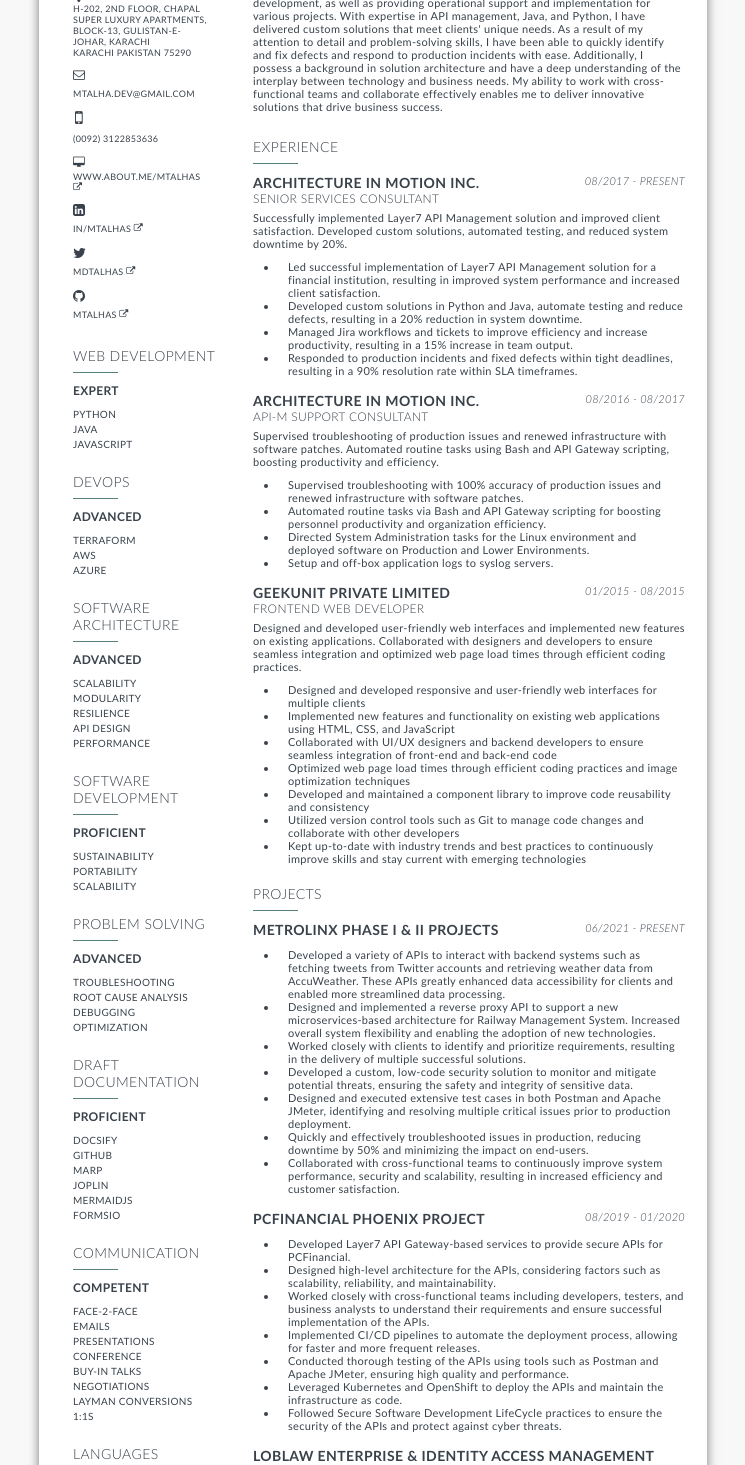
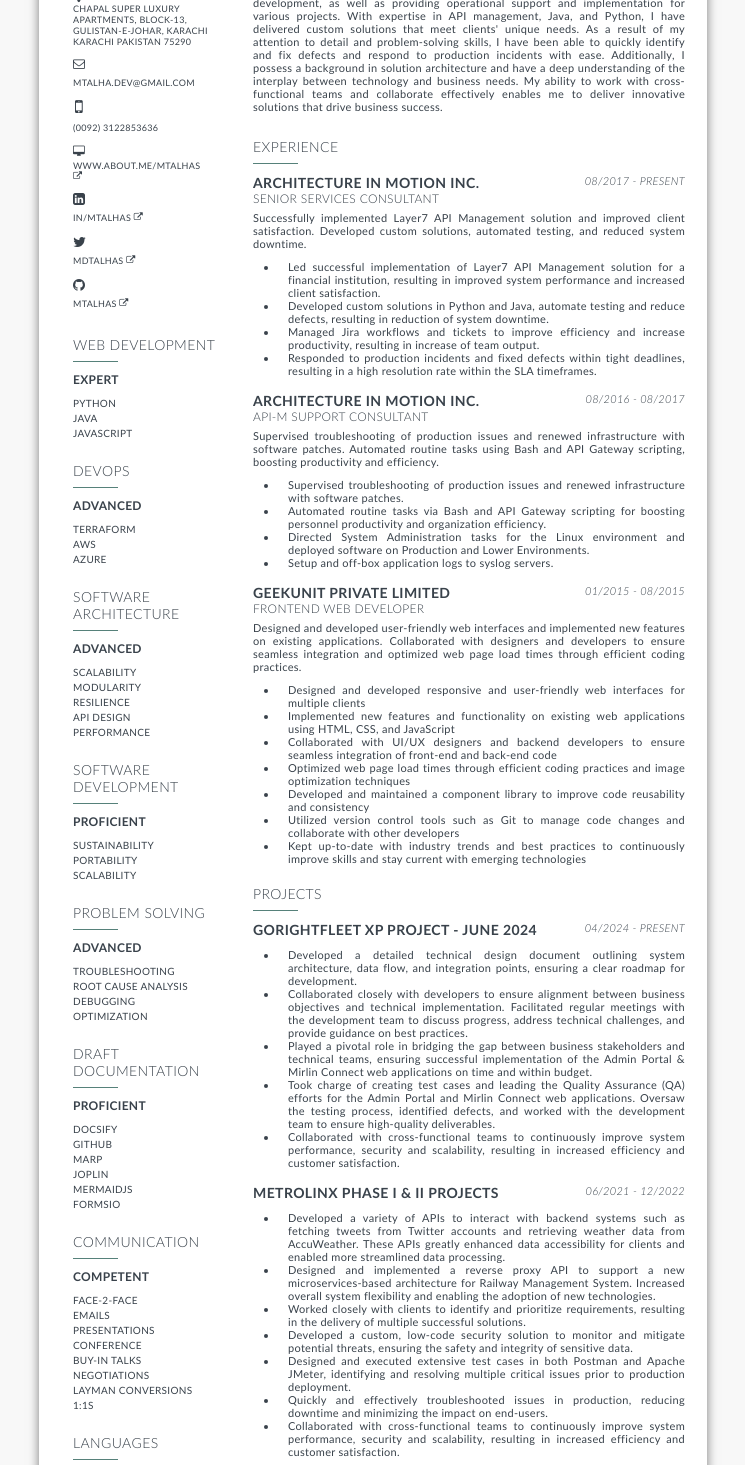
Before and after one commit to mtalhas/my-resume, a website: page resume.html in a window 1280 px wide. Shown: the part 286-1751 px from the top of the page, without its empty margins (267-1012 px from the left). Drawn offline with Linux system fonts and the light colour scheme; a web font is replaced by a local one.

Commit message:
print updates

```diff
--- a/resume.html
+++ b/resume.html
@@ -66,6 +66,7 @@ body {
   background: #f8f8f8;
   margin: 50px 0 100px;
   letter-spacing: .3px;
+  text-align: justify;
   color: #39424B; }
 
 h1, h2, h3, h4, h5, h6 {
@@ -155,8 +156,16 @@ ul {
     ul.two-column li {
       padding-left: 0; }
 
+
+@page :first {
+  size: A4;
+  margin: 0 5px 30px 5px !important; }
+
+
 @page {
-  size: A4; }
+  size: A4;
+  margin: 30px 5px 30px 5px; }
+
 
 .container {
   padding-top: 20px; }
@@ -232,9 +241,9 @@ ul {
     .page .resume-content {
       padding: 0 22px 0 34px; }
   .container {
-    page-break-inside: avoid; }
+    page-break-inside: auto; }
   .work-container .item {
-    page-break-inside: avoid; }
+    page-break-inside: auto; }
   .fa-external-link {
     display: none; } }
 
@@ -265,6 +274,10 @@ ul {
     vertical-align: middle;
     width: 139px; }
 
+.about-container {
+  text-align: left;
+}
+
 .references-container .fa {
   font-size: 14px; }
 
@@ -291,7 +304,7 @@ ul {
 					        <div class="info-tag-container">
 					            <i class="fa fa-map-marker"></i>
 
-					                <h6 class="info-text">H-202, 2nd Floor, Chapal Super Luxury Apartments, Block-13, Gulistan-e-Johar, Karachi<br/>Karachi Pakistan 75290</h6>
+					                <h6 class="info-text">Chapal Super Luxury Apartments, Block-13, Gulistan-e-Johar, Karachi<br/>Karachi Pakistan 75290</h6>
 					        </div>
 					        <div class="info-tag-container">
 					            <i class="fa fa-envelope-o"></i>
@@ -492,13 +505,13 @@ ul {
 					            </div>
 					            <h4>Senior Services Consultant</h4>
 
-					            <p class="summary">Successfully implemented Layer7 API Management solution and improved client satisfaction. Developed custom solutions, automated testing, and reduced system downtime by 20%.</p>
+					            <p class="summary">Successfully implemented Layer7 API Management solution and improved client satisfaction. Developed custom solutions, automated testing, and reduced system downtime.</p>
 
 					            <ul>
 					                <li>Led successful implementation of Layer7 API Management solution for a financial institution, resulting in improved system performance and increased client satisfaction.</li>
-					                <li>Developed custom solutions in Python and Java, automate testing and reduce defects, resulting in a 20% reduction in system downtime.</li>
-					                <li>Managed Jira workflows and tickets to improve efficiency and increase productivity, resulting in a 15% increase in team output.</li>
-					                <li>Responded to production incidents and fixed defects within tight deadlines, resulting in a 90% resolution rate within SLA timeframes.</li>
+					                <li>Developed custom solutions in Python and Java, automate testing and reduce defects, resulting in reduction of system downtime.</li>
+					                <li>Managed Jira workflows and tickets to improve efficiency and increase productivity, resulting in increase of team output.</li>
+					                <li>Responded to production incidents and fixed defects within tight deadlines, resulting in a high resolution rate within the SLA timeframes.</li>
 					            </ul>
 					        </section>
 					        <section class="item">
@@ -516,7 +529,7 @@ ul {
 					            <p class="summary">Supervised troubleshooting of production issues and renewed infrastructure with software patches. Automated routine tasks using Bash and API Gateway scripting, boosting productivity and efficiency.</p>
 
 					            <ul>
-					                <li>Supervised troubleshooting with 100% accuracy of production issues and renewed infrastructure with software patches.</li>
+					                <li>Supervised troubleshooting of production issues and renewed infrastructure with software patches.</li>
 					                <li>Automated routine tasks via Bash and API Gateway scripting for boosting personnel productivity and organization efficiency.</li>
 					                <li>Directed System Administration tasks for the Linux environment and deployed software on Production and Lower Environments.</li>
 					                <li>Setup and off-box application logs to syslog servers.</li>
@@ -555,11 +568,31 @@ ul {
 					        <section class="item">
 					            <div class="section-header clearfix">
 					                <h3 class="bold pull-left">
+					                        GoRightFleet XP Project - June 2024
+					                </h3>
+					                <h5 class="italic pull-right">
+					                        <span class="startDate">04/2024</span>
+					                        <span class="endDate"> - Present</span>
+					                </h5>
+					            </div>
+
+
+					            <ul>
+					                <li>Developed a detailed technical design document outlining system architecture, data flow, and integration points, ensuring a clear roadmap for development.</li>
+					                <li>Collaborated closely with developers to ensure alignment between business objectives and technical implementation. Facilitated regular meetings with the development team to discuss progress, address technical challenges, and provide guidance on best practices.</li>
+					                <li>Played a pivotal role in bridging the gap between business stakeholders and technical teams, ensuring successful implementation of the Admin Portal &amp; Mirlin Connect web applications on time and within budget.</li>
+					                <li>Took charge of creating test cases and leading the Quality Assurance (QA) efforts for the Admin Portal and Mirlin Connect web applications. Oversaw the testing process, identified defects, and worked with the development team to ensure high-quality deliverables.</li>
+					                <li>Collaborated with cross-functional teams to continuously improve system performance, security and scalability, resulting in increased efficiency and customer satisfaction.</li>
+					            </ul>
+					        </section>
+					        <section class="item">
+					            <div class="section-header clearfix">
+					                <h3 class="bold pull-left">
 					                        Metrolinx Phase I &amp; II Projects
 					                </h3>
 					                <h5 class="italic pull-right">
 					                        <span class="startDate">06/2021</span>
-					                        <span class="endDate"> - Present</span>
+					                        <span class="endDate"> - 12/2022</span>
 					                </h5>
 					            </div>
 
@@ -570,7 +603,7 @@ ul {
 					                <li>Worked closely with clients to identify and prioritize requirements, resulting in the delivery of multiple successful solutions.</li>
 					                <li>Developed a custom, low-code security solution to monitor and mitigate potential threats, ensuring the safety and integrity of sensitive data.</li>
 					                <li>Designed and executed extensive test cases in both Postman and Apache JMeter, identifying and resolving multiple critical issues prior to production deployment.</li>
-					                <li>Quickly and effectively troubleshooted issues in production, reducing downtime by 50% and minimizing the impact on end-users.</li>
+					                <li>Quickly and effectively troubleshooted issues in production, reducing downtime and minimizing the impact on end-users.</li>
 					                <li>Collaborated with cross-functional teams to continuously improve system performance, security and scalability, resulting in increased efficiency and customer satisfaction.</li>
 					            </ul>
 					        </section>
--- a/resume.json
+++ b/resume.json
@@ -234,7 +234,7 @@
         "Businesss Analysis",
         "Developer Engagement"
       ],
-      "startDate": "2021-04-15",
+      "startDate": "2024-04-15",
       "url": "https://mirlintechnologies.com"
     },
     {
```
Also changed, not shown: 1 other file.
